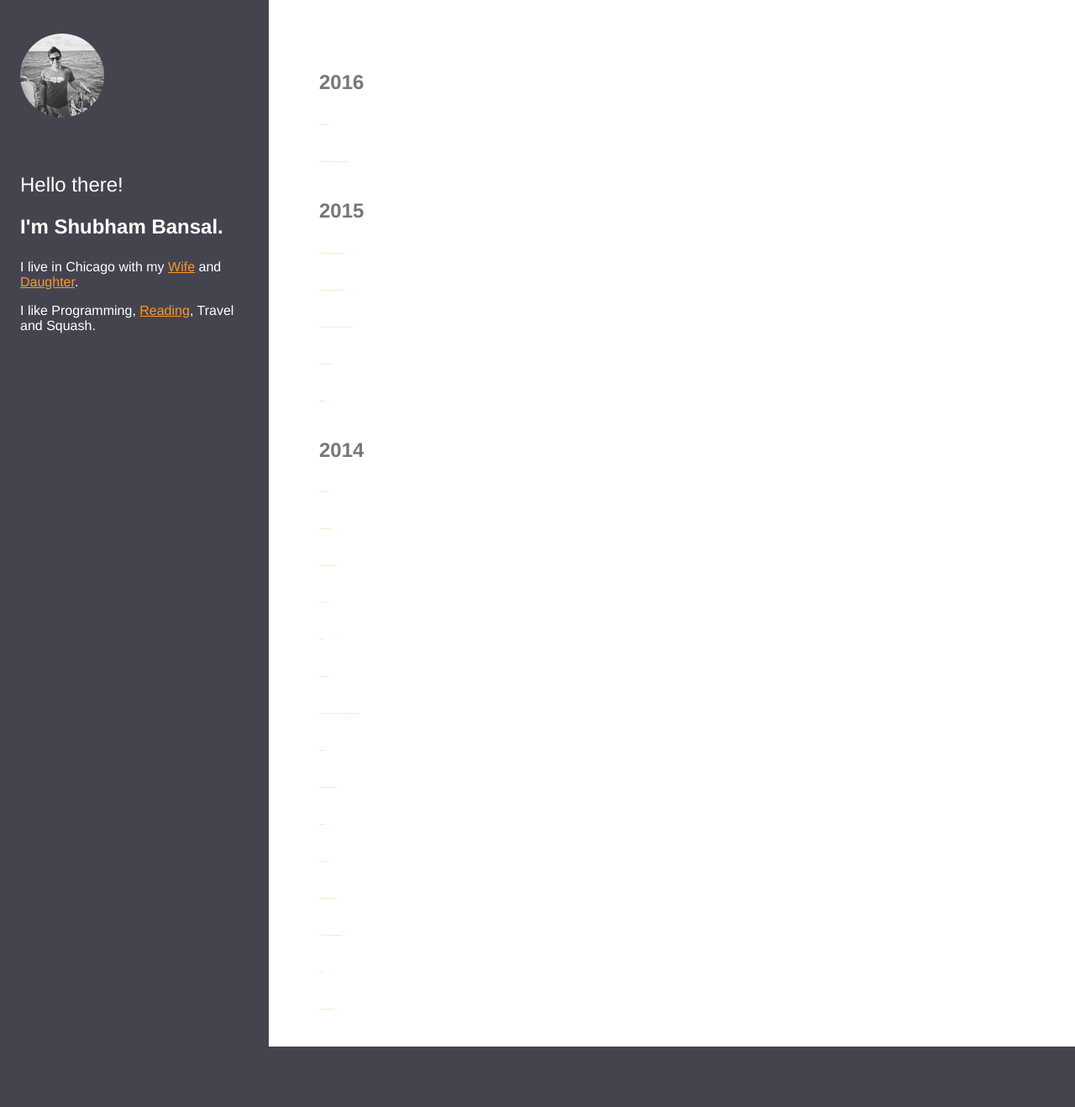
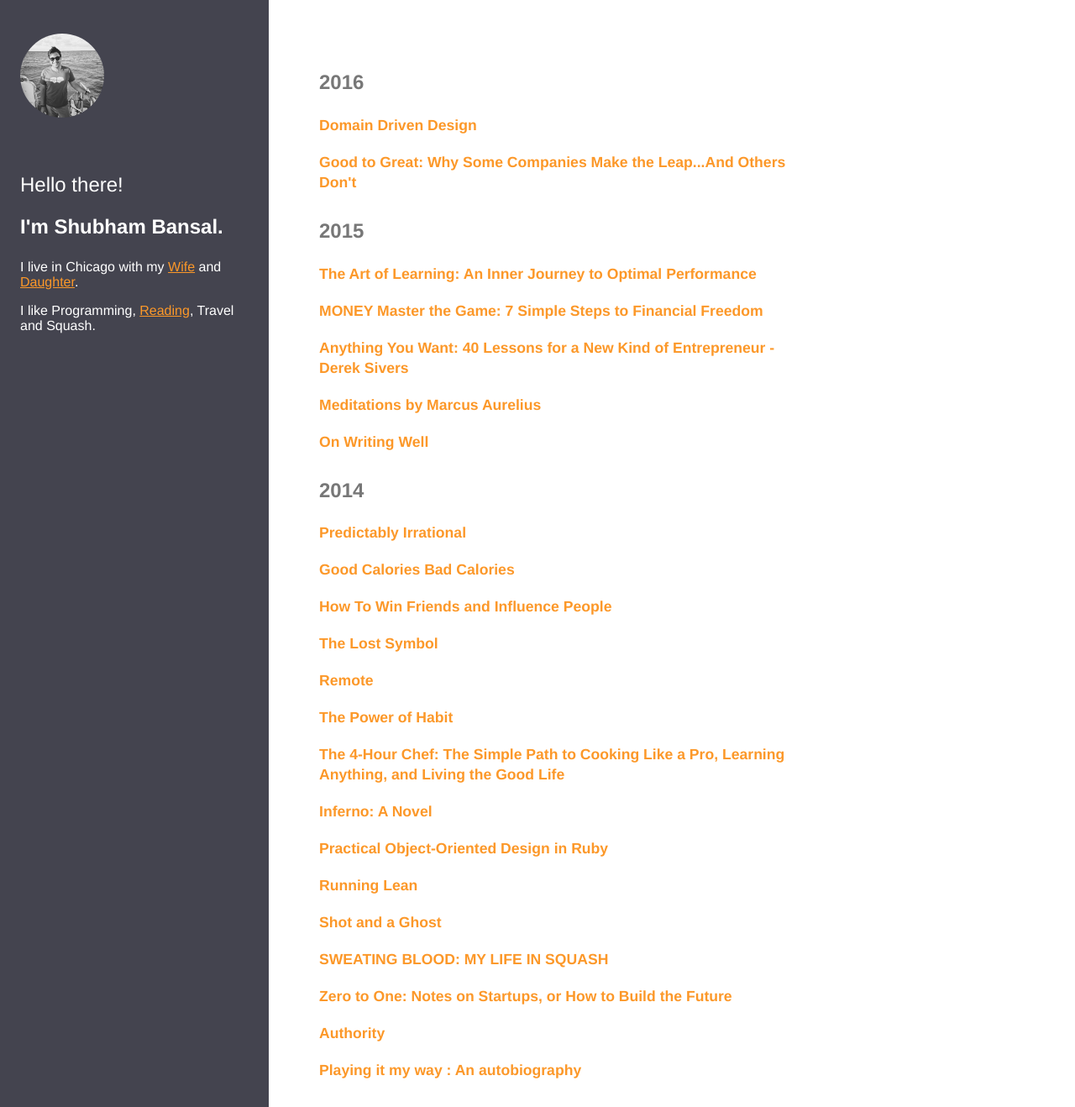
Before and after one commit to sbansal/sbansal-personal-website, a Jekyll site: the page built from reading.md, in a window 1280 px wide. Shown: the whole page at 84% size. Built offline with Jekyll 4.4.1, drawn with Linux system fonts in a browser that asks for light colours; before the commit the page ends 1246 px from its top, so only the background shows below that.

Commit message:
fix books page and also the indentation on the sidekiq article

```diff
--- a/css/main.css
+++ b/css/main.css
@@ -325,7 +325,7 @@ blockquote {
 
 ul.books li {
   margin: 20px 0;
-  font-size: 1px;
+  font-size: 1.1em;
   font-weight: bold;
 }
 
```
Also changed, not shown: _posts/2014-01-13-sidekiq.md (+4 -4 lines).
